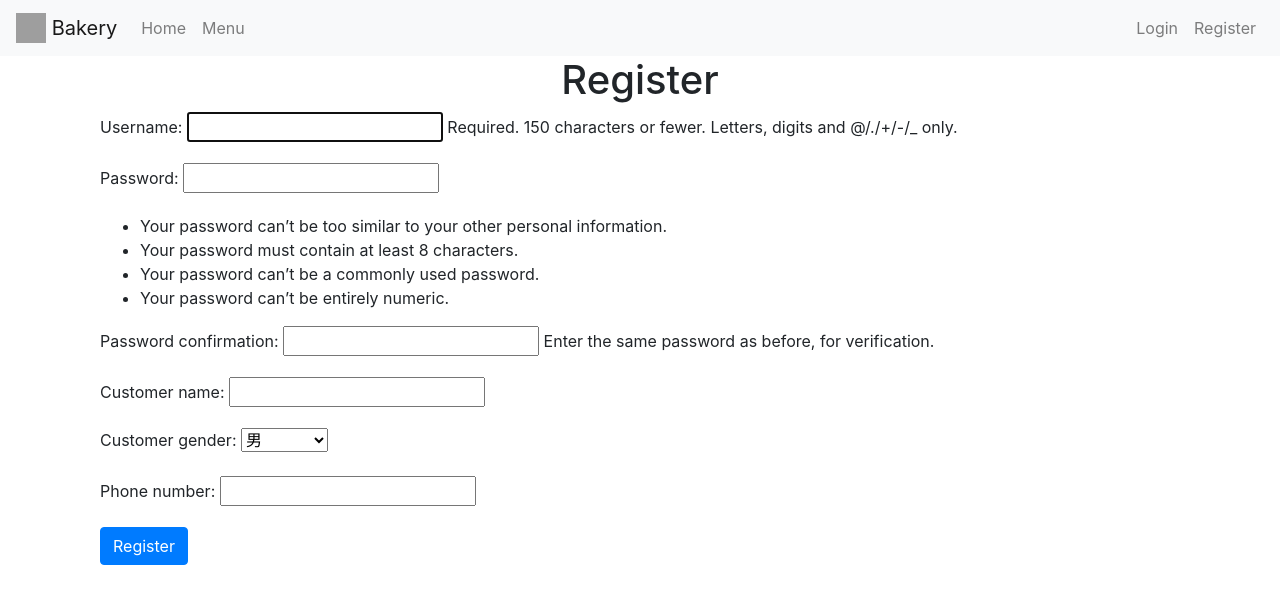
After one commit to hank1224/SE_Group11, a Django app: page /shop/register/ in a window 1280 px wide. The commit adds this page. Shown: the top 604 px of the page. Run offline with Django 4.2, Linux system fonts and the light colour scheme; some libraries are stand-ins or nearby versions; grey boxes are pictures that could not be loaded.

Commit message:
can buy
login register buy_product
done

```diff
--- /dev/null
+++ b/SE_final/DB_app/forms.py
@@ -0,0 +1,90 @@
+from django import forms
+from django.contrib.auth.forms import UserCreationForm
+from django.contrib.auth.models import User
+from .models import Customers, MassageChairRecord, SalesRecords, SalesQuestionnaires, ExperienceQuestionnaires, ExperienceReservations, Products, PhysicalStores, Salespeople, ReferralCodes, MassageChairs, MassageChairModes
+
+class CustomerRegistrationForm(UserCreationForm):
+    customer_name = forms.CharField(max_length=255, required=True)
+    GENDER_CHOICES = [
+        ('1', '男'),
+        ('2', '女'),
+        ('3', '其他'),
+        ('4', '不願透漏'),
+    ]
+    customer_gender = forms.ChoiceField(choices=GENDER_CHOICES, required=True)
+    phone_number = forms.CharField(max_length=20, required=True)
+
+    class Meta:
+        model = User
+        fields = ['username', 'password1', 'password2', 'customer_name', 'customer_gender', 'phone_number']
+
+class MassageChairRecordForm(forms.ModelForm):
+    class Meta:
+        model = MassageChairRecord
+        fields = ['customer', 'massage_chair', 'massage_chair_mode', 'payment']
+
+class PhysicalSalesRecordForm(forms.ModelForm):
+    class Meta:
+        model = SalesRecords
+        fields = ['customer', 'product', 'sales_type', 'salesperson', 'store', 'sales_price']
+
+    def __init__(self, *args, **kwargs):
+        super().__init__(*args, **kwargs)
+        self.fields['salesperson'].queryset = Salespeople.objects.none()
+        self.fields['store'].queryset = PhysicalStores.objects.none()
+
+        if 'sales_type' in self.data:
+            try:
+                sales_type_id = int(self.data.get('sales_type'))
+                self.fields['salesperson'].queryset = Salespeople.objects.filter(store_id=sales_type_id)
+                self.fields['store'].queryset = PhysicalStores.objects.filter(store_id=sales_type_id)
+            except (ValueError, TypeError):
+                pass
+        elif self.instance.pk:
+            self.fields['salesperson'].queryset = self.instance.store.salespeople_set.order_by('salesperson_name')
+            self.fields['store'].queryset = self.instance.salesperson.store_id
+
+class SalesQuestionnaireForm(forms.ModelForm):
+    class Meta:
+        model = SalesQuestionnaires
+        fields = ['sales_process_score', 'warranty_process_score']
+
+class ExperienceQuestionnaireForm(forms.ModelForm):
+    class Meta:
+        model = ExperienceQuestionnaires
+        fields = ['usage_id', 'willingness_to_use_again', 'massage_chair_mode_satisfaction']
+
+class ExperienceReservationForm(forms.ModelForm):
+    class Meta:
+        model = ExperienceReservations
+        fields = ['customer', 'reservation_time', 'store_id', 'Salespeople']
+
+class ProductForm(forms.ModelForm):
+    class Meta:
+        model = Products
+        fields = ['product_model', 'product_name', 'product_price', 'product_cost', 'product_warranty']
+
+class PhysicalStoreForm(forms.ModelForm):
+    class Meta:
+        model = PhysicalStores
+        fields = ['branch_name']
+
+class SalespersonForm(forms.ModelForm):
+    class Meta:
+        model = Salespeople
+        fields = ['salesperson_name', 'store_id']
+
+class ReferralCodeForm(forms.ModelForm):
+    class Meta:
+        model = ReferralCodes
+        fields = ['customer', 'referral_code', 'uesd_referral_code']
+
+class MassageChairForm(forms.ModelForm):
+    class Meta:
+        model = MassageChairs
+        fields = ['store_id', 'product_model']
+
+class MassageChairModeForm(forms.ModelForm):
+    class Meta:
+        model = MassageChairModes
+        fields = ['massage_chair_mode_name']
--- a/SE_final/DB_app/models.py
+++ b/SE_final/DB_app/models.py
@@ -75,8 +75,8 @@ class SalesRecords(models.Model):
     sales_type = models.CharField(max_length=1, choices=SALES_TYPE_CHOICES)
 
     # 實體店面使用以下欄位
-    salesperson = models.ForeignKey('Salespeople', on_delete=models.CASCADE)
-    store = models.ForeignKey('PhysicalStores', on_delete=models.CASCADE)
+    salesperson = models.ForeignKey('Salespeople', on_delete=models.CASCADE, null=True)
+    store = models.ForeignKey('PhysicalStores', on_delete=models.CASCADE, null=True)
     sales_price = models.DecimalField(max_digits=10, decimal_places=2, default=0)
 
 class SalesQuestionnaires(models.Model):
--- /dev/null
+++ b/SE_final/DB_app/urls.py
@@ -0,0 +1,11 @@
+from django.urls import path
+from django.contrib.auth import views as auth_views
+from . import views
+
+urlpatterns = [
+    path('', views.index, name='index'),
+    path('login/', views.login_view, name='login'),
+    path('logout/', auth_views.LogoutView.as_view(next_page='index'), name='logout'),
+    path('register/', views.register, name='register'),
+    path('buy_product/<int:product_id>/', views.buy_product, name='buy_product'),
+]
--- a/SE_final/DB_app/views.py
+++ b/SE_final/DB_app/views.py
@@ -1,11 +1,72 @@
-from django.shortcuts import render
+from django.shortcuts import render, redirect, get_object_or_404
+from django.contrib.auth.decorators import login_required
+from django.contrib import messages
+from django.contrib.auth import authenticate, login
+from django.contrib.auth.forms import AuthenticationForm
+from django.utils import timezone
 from django.http import HttpResponse
+
 from .models import *
+from .forms import *
 
 import datetime
 
 def index(request):
-    return render(request, 'index.html')
+    products = Products.objects.all()
+    return render(request, 'index.html', {'products': products})
+
+@login_required
+def buy_product(request, product_id):
+    buying = Products.objects.get(product_id=product_id)
+    price = buying.product_price
+    SalesRecords.objects.create(customer=request.user.customers, product=buying, sales_type='1', sales_price=price)
+    return redirect('index')
+
+def login_view(request):
+    if request.method == 'POST':
+        form = AuthenticationForm(data=request.POST)
+        if form.is_valid():
+            user = form.get_user()
+            login(request, user)
+            messages.success(request, f"Welcome back, {user.username}!")
+            return redirect('index')
+    else:
+        form = AuthenticationForm()
+    return render(request, 'login.html', {'form': form})
+
+def register(request):
+    if request.method == 'POST':
+        form = CustomerRegistrationForm(request.POST)
+        if form.is_valid():
+            user = form.save()
+            customer_name = form.cleaned_data['customer_name']
+            customer_gender = form.cleaned_data['customer_gender']
+            phone_number = form.cleaned_data['phone_number']
+            Customers.objects.create(username=user, customer_name=customer_name, customer_gender=customer_gender,
+                                     phone_number=phone_number)
+            login(request, user)
+            messages.success(request, f"Welcome, {user.username}!")
+            return redirect('index')
+    else:
+        form = CustomerRegistrationForm()
+    return render(request, 'register.html', {'form': form})
+
+
+
+
+
+
+
+
+
+
+
+
+
+
+
+
+
 
 def create_test_data(request):
 
@@ -113,4 +174,8 @@ def create_test_data(request):
     sales_ques1 = SalesQuestionnaires.objects.create(sales_record=sales1, sales_process_score=9, warranty_process_score=8)
     sales_ques2 = SalesQuestionnaires.objects.create(sales_record=sales2, sales_process_score=6, warranty_process_score=7)
 
+    # ExperienceReservations 建立體驗預約：
+    reverse1 = ExperienceReservations.objects.create(customer=cust1, store=store1, reservation_time=datetime.datetime.now(), salespeople=staff1)
+    reverse2 = ExperienceReservations.objects.create(customer=cust2, store=store2, reservation_time=datetime.datetime.now(), salespeople=staff3)
+
     return HttpResponse("測試資料建立完成！")
--- a/SE_final/SE_final/settings.py
+++ b/SE_final/SE_final/settings.py
@@ -116,6 +116,7 @@ USE_TZ = True
 # Static files (CSS, JavaScript, Images)
 # https://docs.djangoproject.com/en/4.1/howto/static-files/
 
+
 STATIC_URL = 'static/'
 #static file path
 STATICFILES_DIRS = [
--- a/SE_final/SE_final/urls.py
+++ b/SE_final/SE_final/urls.py
@@ -14,11 +14,13 @@ Including another URLconf
     2. Add a URL to urlpatterns:  path('blog/', include('blog.urls'))
 """
 from django.contrib import admin
-from django.urls import path
+from django.urls import path, include
+from . import settings
+from django.conf.urls.static import static
 from DB_app import views
 
 urlpatterns = [
     path('admin/', admin.site.urls),
-    path('index/', views.index),
     path('create_test_data/', views.create_test_data),
+    path('shop/', include('DB_app.urls')),
 ]
--- a/SE_final/templates/base.html
+++ b/SE_final/templates/base.html
@@ -4,37 +4,64 @@
 <head>
     <meta charset="UTF-8">
     <meta name="viewport" content="width=device-width, initial-scale=1.0">
-    <title>{% block title %}My Website{% endblock %}</title>
-    <!-- Bootstrap CSS -->
+    <title>{% block title %}SE_Group11{% endblock %}</title>
+    <!--手動新增bootstrap-->
     <link rel="stylesheet" href="{% static 'css/bootstrap.min.css' %}">
+    <link rel="stylesheet" href="{% static 'css/style.css' %}">
 </head>
 <body>
     <nav class="navbar navbar-expand-lg navbar-light bg-light">
-        <a class="navbar-brand" href="#">My Website</a>
+        <a class="navbar-brand" href="{% url 'index' %}">
+            <img src="{% static 'images/logo.jpg' %}" width="30" height="30" class="d-inline-block align-top" alt="">
+            Bakery
+        </a>
         <button class="navbar-toggler" type="button" data-toggle="collapse" data-target="#navbarNav" aria-controls="navbarNav" aria-expanded="false" aria-label="Toggle navigation">
             <span class="navbar-toggler-icon"></span>
         </button>
+
         <div class="collapse navbar-collapse" id="navbarNav">
+            <ul class="navbar-nav mr-auto">
+                <li class="nav-item {% block home_active %}{% endblock %}">
+                    <a class="nav-link" href="{% url 'index' %}">Home</a>
+                </li>
+                <li class="nav-item {% block menu_active %}{% endblock %}">
+                    <a class="nav-link" href="#">Menu</a>
+                </li>
+                {% if user.is_authenticated %}
+                <li class="nav-item {% block cart_active %}{% endblock %}">
+                    <a class="nav-link" href="#">Cart</a>
+                </li>
+                {% endif %}
+            </ul>
+
             <ul class="navbar-nav">
-                <li class="nav-item active">
-                    <a class="nav-link" href="/index">Home <span class="sr-only">(current)</span></a>
+                {% if user.is_authenticated %}
+                <li class="nav-item dropdown">
+                    <a class="nav-link dropdown-toggle" href="#" id="navbarDropdown" role="button" data-toggle="dropdown" aria-haspopup="true" aria-expanded="false">
+                        Welcome, {{ user.username }}
+                    </a>
+                    <div class="dropdown-menu" aria-labelledby="navbarDropdown">
+                        <a class="dropdown-item" href="#">Edit Profile</a>
+                        <div class="dropdown-divider"></div>
+                        <a class="dropdown-item" href="{% url 'logout' %}">Logout</a>
+                    </div>
                 </li>
-                <li class="nav-item">
-                    <a class="nav-link" href="#">About</a>
+                {% else %}
+                <li class="nav-item {% block login_active %}{% endblock %}">
+                    <a class="nav-link" href="{% url 'login' %}">Login</a>
                 </li>
-                <li class="nav-item">
-                    <a class="nav-link" href="#">Contact</a>
+                <li class="nav-item {% block register_active %}{% endblock %}">
+                    <a class="nav-link" href="{% url 'register' %}">Register</a>
                 </li>
+                {% endif %}
             </ul>
         </div>
     </nav>
 
-    <div class="container mt-5">
+    <div class="container">
         {% block content %}
         {% endblock %}
     </div>
-
-    <!-- Bootstrap JS -->
     <script src="{% static 'js/jquery.min.js' %}"></script>
     <script src="{% static 'js/bootstrap.min.js' %}"></script>
 </body>
--- /dev/null
+++ b/SE_final/templates/register.html
@@ -0,0 +1,12 @@
+{% extends 'base.html' %}
+
+{% block content %}
+  <div class="container">
+    <h1 class="text-center">Register</h1>
+    <form method="post">
+      {% csrf_token %}
+      {{ form.as_p }}
+      <button type="submit" class="btn btn-primary">Register</button>
+    </form>
+  </div>
+{% endblock %}
```
Also changed, not shown: SE_final/templates/add_data.html (deleted, +0 -14 lines), SE_final/templates/index.html (+23 -22 lines), SE_final/templates/login.html (added, +11 -0 lines), SE_final/DB_app/migrations/0004_alter_salesrecords_salesperson.py (added), SE_final/DB_app/migrations/0005_alter_salesrecords_store.py (added).
